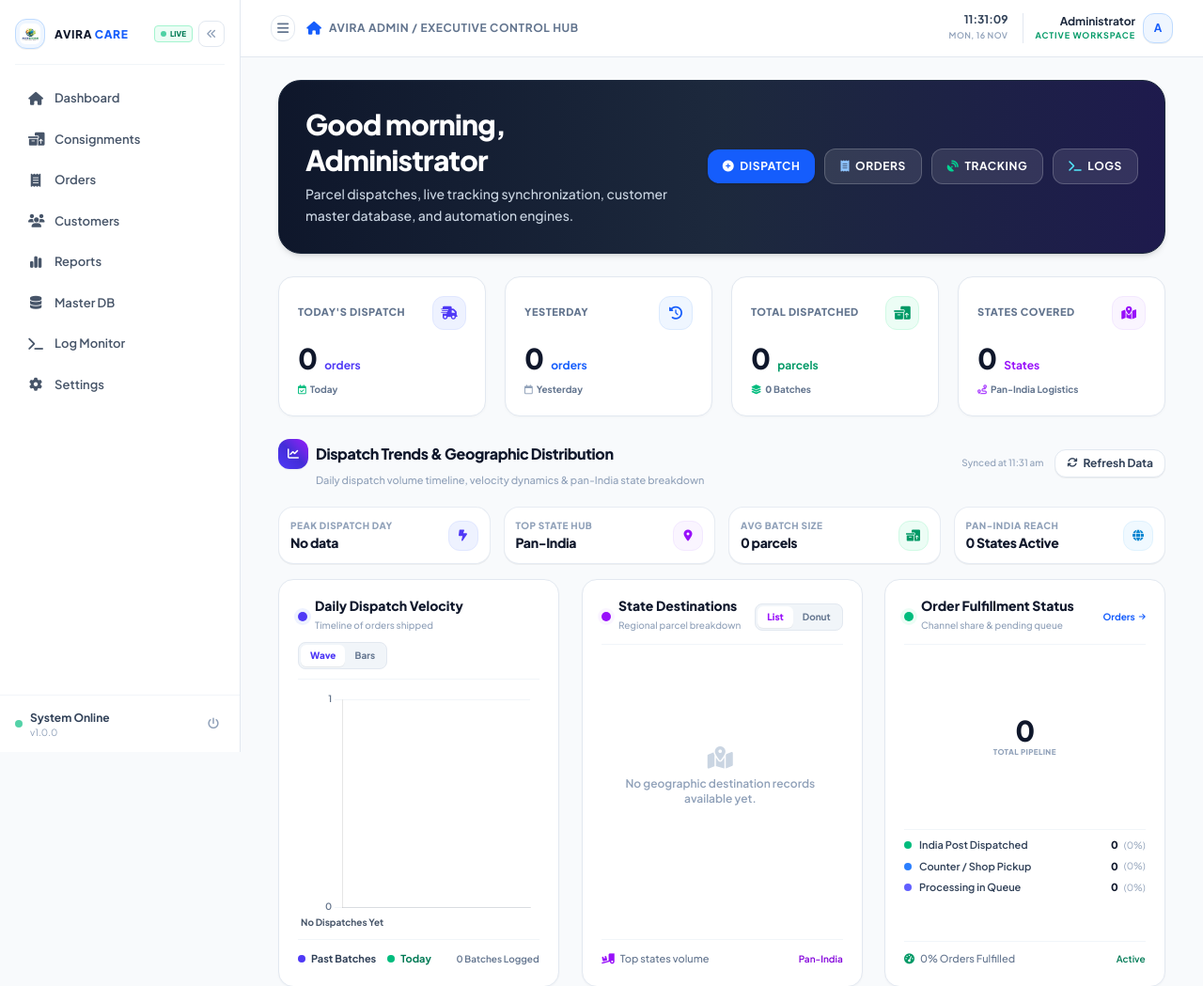
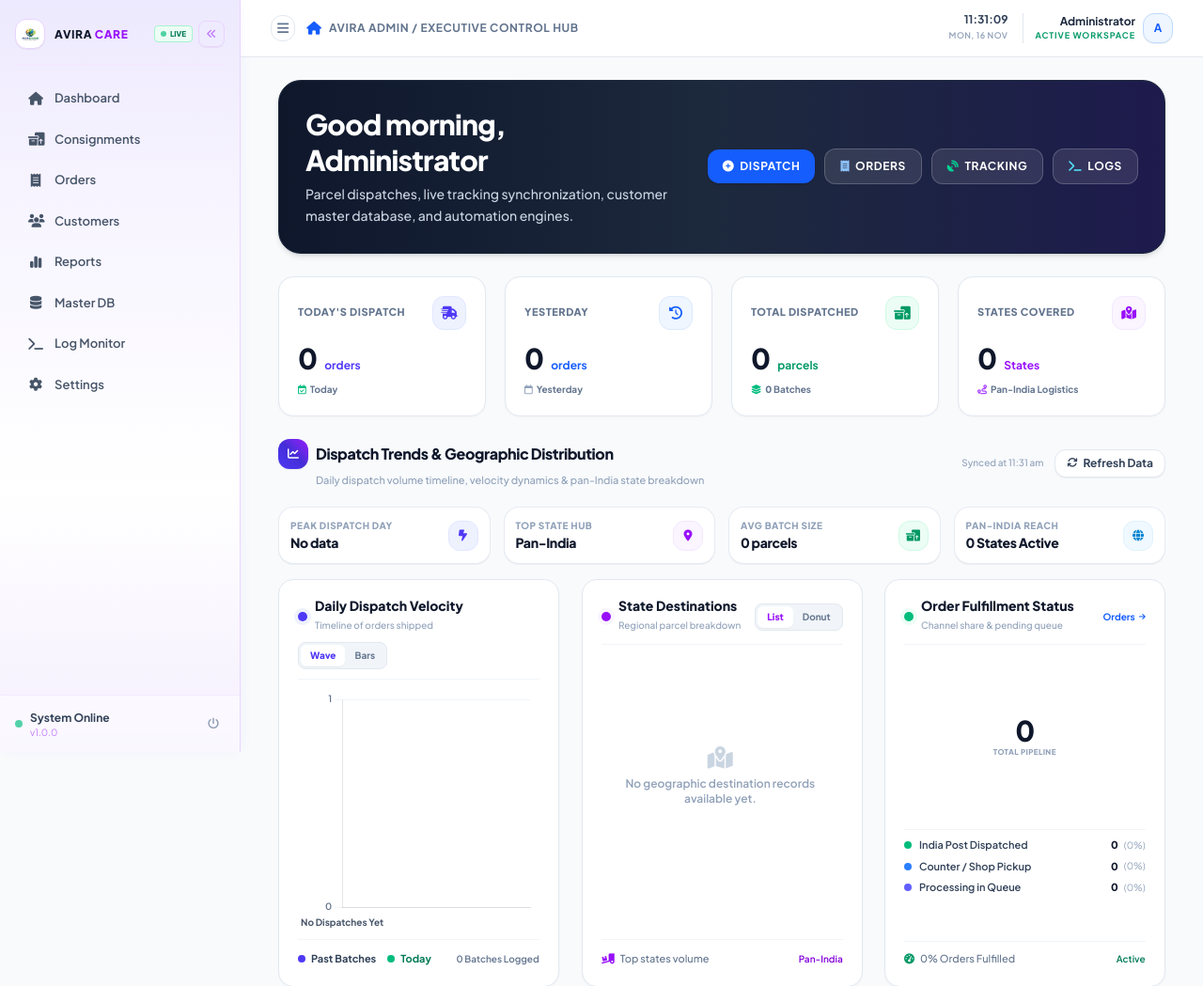
Before and after one commit to princeboghara/aviracare, a Node server app: template views/admin/home.ejs in a window 1280 px wide. Shown: the top 1049 px of the page at 94% size. Run offline with Node 20, Linux system fonts and the light colour scheme; the template is opened without the code that fills it, so the values that code supplies are empty; some libraries are stand-ins or nearby versions.

Commit message:
style(sidebar): apply luxury light purple and white gradient theme with matching accents

```diff
--- a/views/partials/admin_navbar.ejs
+++ b/views/partials/admin_navbar.ejs
@@ -1,10 +1,11 @@
 <style>
     /* =========================================================================
-       🏢 PRYXON/AVIRA CORPORATE MINIMAL SIDEBAR (Exact Reference UI)
+       🏢 PRYXON/AVIRA LIGHT PURPLE + WHITE GRADIENT SIDEBAR
        ========================================================================= */
     .corporate-sidebar {
-        background: #ffffff;
-        border-right: 1px solid #e2e8f0;
+        background: linear-gradient(180deg, #ede9fe 0%, #f6f3ff 22%, #ffffff 65%, #f5effe 100%);
+        border-right: 1px solid #e9d5ff;
+        box-shadow: 2px 0 16px -4px rgba(124, 58, 237, 0.06);
         transition: transform 0.25s cubic-bezier(0.16, 1, 0.3, 1);
     }
 
@@ -35,15 +36,22 @@
         transition: all 0.18s ease;
     }
     .ref-nav-item:hover {
-        background: #f8fafc;
-        color: #0f172a;
+        background: rgba(255, 255, 255, 0.95);
+        color: #6b21a8;
+        border: 1px solid #f3e8ff;
+        box-shadow: 0 2px 6px -1px rgba(124, 58, 237, 0.05);
     }
     .ref-nav-item.active-nav,
     .ref-nav-item.nav-active {
-        background: #eff6ff !important;
-        color: #2563eb !important;
-        border: 1px solid #bfdbfe !important;
+        background: linear-gradient(135deg, #ede9fe 0%, #fae8ff 100%) !important;
+        color: #6b21a8 !important;
+        border: 1px solid #d8b4fe !important;
         font-weight: 700 !important;
+        box-shadow: 0 2px 8px -2px rgba(124, 58, 237, 0.12) !important;
+    }
+    .ref-nav-item.active-nav i,
+    .ref-nav-item.nav-active i {
+        color: #7c3aed !important;
     }
 
     /* Sub-menu styling */
@@ -73,29 +81,29 @@
         transition: all 0.15s ease;
     }
     .ref-sub-link:hover {
-        color: #0f172a;
-        background: #f1f5f9;
+        color: #6b21a8;
+        background: rgba(255, 255, 255, 0.85);
     }
     .ref-sub-link.active-sub {
-        background: #eff6ff !important;
-        color: #2563eb !important;
-        border: 1px solid #bfdbfe !important;
+        background: #f5f3ff !important;
+        color: #7c3aed !important;
+        border: 1px solid #ddd6fe !important;
         font-weight: 700 !important;
     }
 
     .sidebar-scroll::-webkit-scrollbar { width: 3px; }
-    .sidebar-scroll::-webkit-scrollbar-thumb { background: #cbd5e1; border-radius: 9999px; }
+    .sidebar-scroll::-webkit-scrollbar-thumb { background: #d8b4fe; border-radius: 9999px; }
 </style>
 
 <!-- 📱 Mobile Top Navbar -->
-<div class="lg:hidden bg-white border-b border-slate-200 px-4 py-3 flex justify-between items-center sticky top-0 z-50 w-full shadow-2xs">
+<div class="lg:hidden bg-gradient-to-r from-purple-50 via-white to-purple-50/60 border-b border-purple-100 px-4 py-3 flex justify-between items-center sticky top-0 z-50 w-full shadow-2xs">
     <div class="flex items-center gap-2.5">
-        <div class="h-8 w-8 rounded-lg overflow-hidden border border-slate-200 p-0.5 flex items-center justify-center flex-shrink-0">
+        <div class="h-8 w-8 rounded-lg overflow-hidden border border-purple-200 p-0.5 flex items-center justify-center flex-shrink-0 bg-white shadow-2xs">
             <img src="/images/logo.jpg" alt="Avira Logo" class="h-full w-full object-cover rounded-[6px]">
         </div>
-        <span class="text-xs font-black tracking-wider text-slate-900 uppercase">Avira <span class="text-blue-600 font-extrabold">Care</span></span>
+        <span class="text-xs font-black tracking-wider text-slate-900 uppercase">Avira <span class="text-purple-600 font-extrabold">Care</span></span>
     </div>
-    <button type="button" onclick="toggleMobileSidebar()" class="text-slate-700 bg-slate-100 hover:bg-slate-200 border border-slate-200 p-2 rounded-xl focus:outline-none transition-all cursor-pointer">
+    <button type="button" onclick="toggleMobileSidebar()" class="text-purple-700 bg-purple-50 hover:bg-purple-100 border border-purple-200 p-2 rounded-xl focus:outline-none transition-all cursor-pointer">
         <i class="fa-solid fa-bars text-sm"></i>
     </button>
 </div>
@@ -106,13 +114,13 @@
     <div class="overflow-y-auto flex-grow p-4 space-y-4 sidebar-scroll">
 
         <!-- 🏷️ Brand Header (Pryxon Tech / Avira Care style) -->
-        <div class="flex items-center justify-between pb-4 pt-1 border-b border-slate-100">
+        <div class="flex items-center justify-between pb-4 pt-1 border-b border-purple-100/90">
             <a href="/admin/home" class="flex items-center gap-2.5">
-                <div class="h-8 w-8 rounded-xl bg-blue-50 border border-blue-200 p-1 flex items-center justify-center flex-shrink-0 shadow-2xs">
+                <div class="h-8 w-8 rounded-xl bg-white border border-purple-200 p-1 flex items-center justify-center flex-shrink-0 shadow-2xs">
                     <img src="/images/logo.jpg" alt="Avira Logo" class="h-full w-full object-cover rounded-[6px]">
                 </div>
                 <div class="leading-none">
-                    <span class="text-xs font-black tracking-wider text-slate-900 uppercase">AVIRA <span class="text-blue-600 font-extrabold">CARE</span></span>
+                    <span class="text-xs font-black tracking-wider text-slate-900 uppercase">AVIRA <span class="text-purple-600 font-extrabold">CARE</span></span>
                 </div>
             </a>
             <div class="flex items-center gap-1.5">
@@ -122,7 +130,7 @@
                 </span>
                 <% } %>
                 <!-- Desktop Sidebar Collapse Toggle Button -->
-                <button type="button" onclick="toggleSidebar()" class="hidden lg:flex items-center justify-center w-7 h-7 rounded-lg text-slate-400 hover:text-slate-700 hover:bg-slate-100 border border-slate-200 transition-all cursor-pointer" title="Collapse Sidebar">
+                <button type="button" onclick="toggleSidebar()" class="hidden lg:flex items-center justify-center w-7 h-7 rounded-lg text-purple-400 hover:text-purple-700 hover:bg-white border border-purple-200 transition-all cursor-pointer shadow-2xs" title="Collapse Sidebar">
                     <i class="fa-solid fa-angles-left text-[11px]"></i>
                 </button>
             </div>
@@ -184,12 +192,12 @@
     </div>
 
     <!-- 🟢 Bottom Status: System Online v1.0.0 -->
-    <div class="p-4 border-t border-slate-100 flex items-center justify-between">
+    <div class="p-4 border-t border-purple-100/90 flex items-center justify-between bg-white/50 backdrop-blur-xs">
         <div class="flex items-center gap-2">
             <span class="h-2 w-2 rounded-full bg-emerald-500 inline-block animate-pulse"></span>
             <div class="leading-none">
                 <p class="text-xs font-bold text-slate-700">System Online</p>
-                <span class="text-[10px] text-slate-400 font-mono mt-0.5 block">v1.0.0</span>
+                <span class="text-[10px] text-purple-400 font-mono mt-0.5 block">v1.0.0</span>
             </div>
         </div>
         <a href="/admin/logout" title="Exit Panel" class="text-slate-400 hover:text-rose-600 p-1.5 rounded-lg hover:bg-rose-50 transition-all text-xs">
@@ -201,7 +209,7 @@
 <div id="sidebarOverlay" onclick="toggleMobileSidebar()" class="hidden fixed inset-0 bg-slate-950/30 backdrop-blur-xs z-40 lg:hidden transition-opacity duration-300"></div>
 
 <!-- ⚡ Quick Expand Toggle Floating Button (Desktop when sidebar is collapsed) -->
-<button id="sidebarExpandBtn" type="button" onclick="toggleSidebar()" class="hidden fixed bottom-6 left-6 z-50 bg-slate-900 hover:bg-blue-600 text-white w-10 h-10 rounded-xl shadow-xl transition-all duration-200 items-center justify-center cursor-pointer border border-slate-700/50 hover:scale-105" title="Expand Sidebar">
+<button id="sidebarExpandBtn" type="button" onclick="toggleSidebar()" class="hidden fixed bottom-6 left-6 z-50 bg-gradient-to-r from-purple-600 to-indigo-600 hover:from-purple-700 hover:to-indigo-700 text-white w-10 h-10 rounded-xl shadow-xl transition-all duration-200 items-center justify-center cursor-pointer border border-purple-300/40 hover:scale-105" title="Expand Sidebar">
     <i class="fa-solid fa-bars text-sm"></i>
 </button>
 
```
